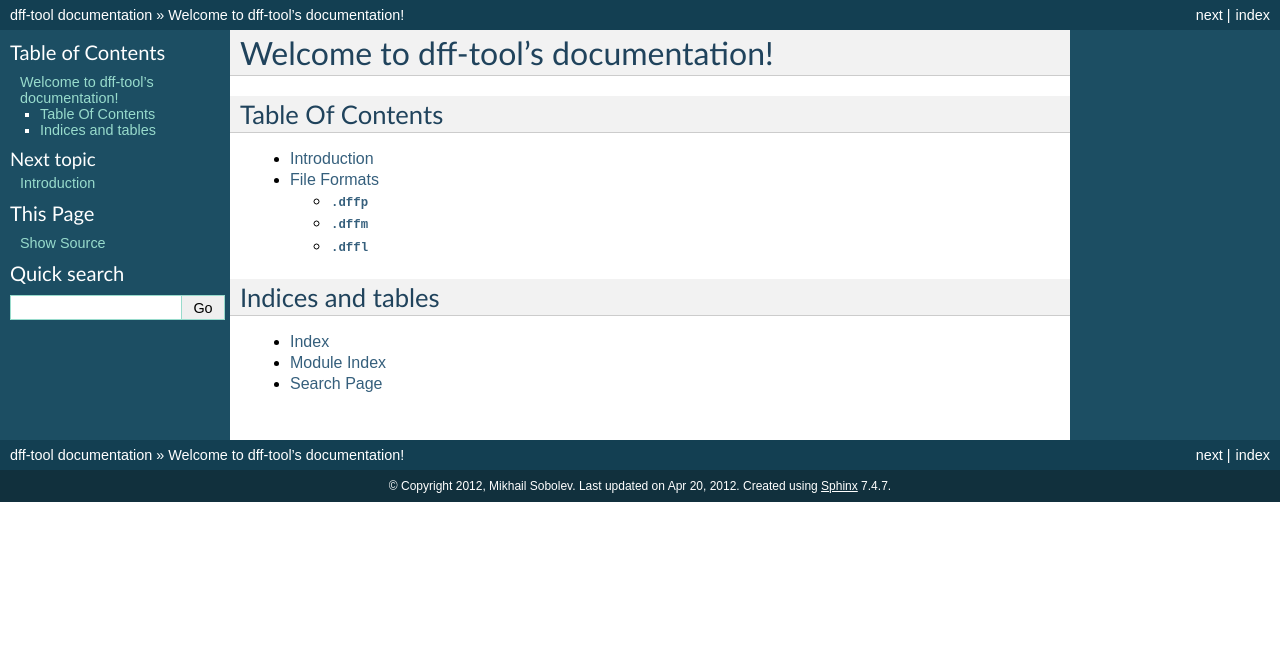
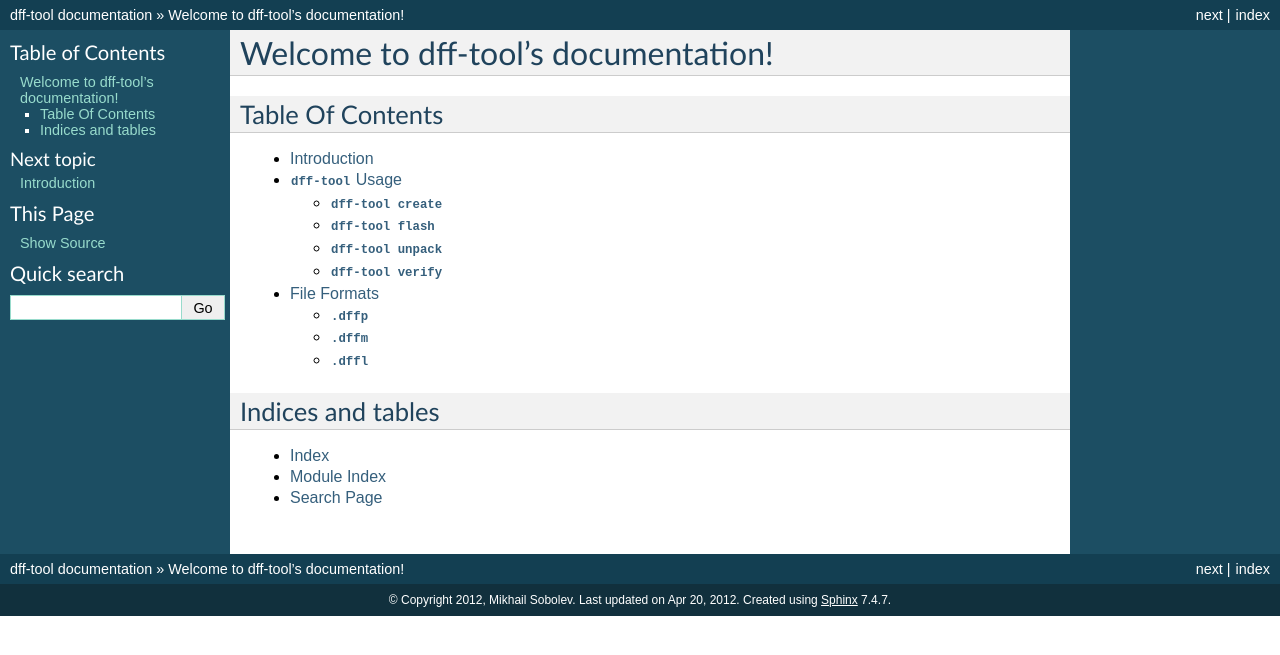
Before and after one commit to naxuat/dff-tool, a Sphinx documentation site: the page built from docs/index.rst, in a window 1280 px wide. Shown: the top 655 px of the page. Built offline with Sphinx 7.4.7, drawn with Linux system fonts in a browser that asks for light colours.

Commit message:
add a placeholder for dff-tool usage

```diff
--- a/docs/index.rst
+++ b/docs/index.rst
@@ -9,6 +9,7 @@
    :maxdepth: 2
 
    intro
+   tools
    formats
 
 Indices and tables
--- /dev/null
+++ b/docs/tools.rst
@@ -0,0 +1,15 @@
+==================
+``dff-tool`` Usage
+==================
+
+``dff-tool create``
+===================
+
+``dff-tool flash``
+==================
+
+``dff-tool unpack``
+===================
+
+``dff-tool verify``
+===================
```
